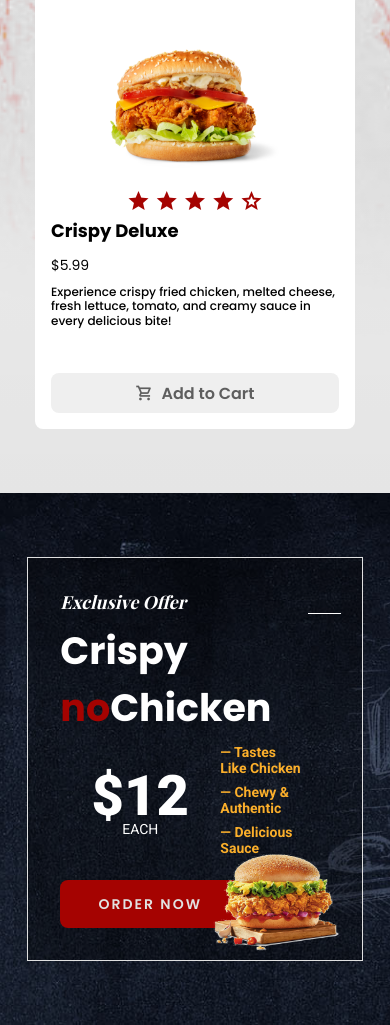
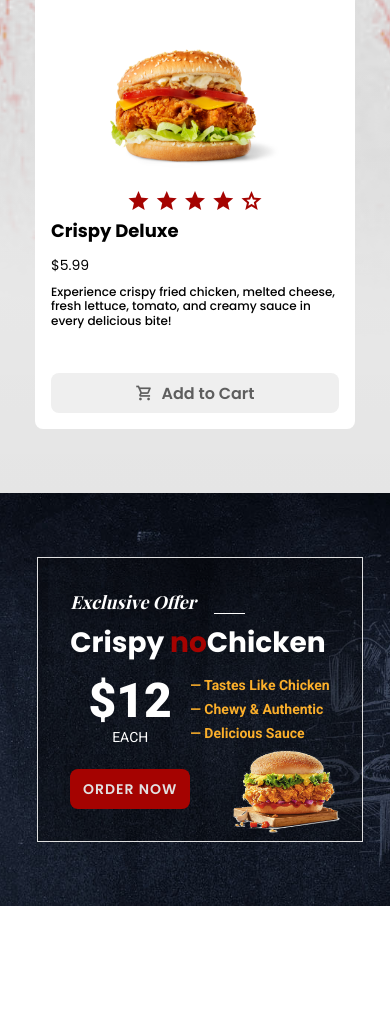
Before and after one commit to EmmaLCruz/web-lph, a plain HTML site: page index.html in a window 390 px wide. Shown: the part 2528-3553 px from the top of the page. After the commit the page ends 3434 px from the top, so only its background shows below. Drawn offline with nearby package versions, Linux system fonts and the light colour scheme; a web font is replaced by a local one.

Commit message:
Mobile responsive

```diff
--- a/responsive.css
+++ b/responsive.css
@@ -328,6 +328,36 @@
   } */
 
 
+  /* -- Vegetariana -- */
+  .widget__title::after {
+    left: 9rem;
+  }
+
+  .widget__subtitle {
+    font-size: 28px;
+  }
+
+  .widget__details-price {
+    width: 120px;
+    font-size: 48px;
+    margin-bottom: 0;
+  }
+
+  .widget__details-data {
+    font-size: 14px;
+  }
+
+  .btn--red{
+    font-size: 14px;
+    height: 40px;
+    width: 120px;
+    letter-spacing: 1px;
+  }
+
+  .widget__image img {
+    width: 120px;
+  }
+
   /* -- Footer -- */
   /* .footer {
     padding: 10px;
```
